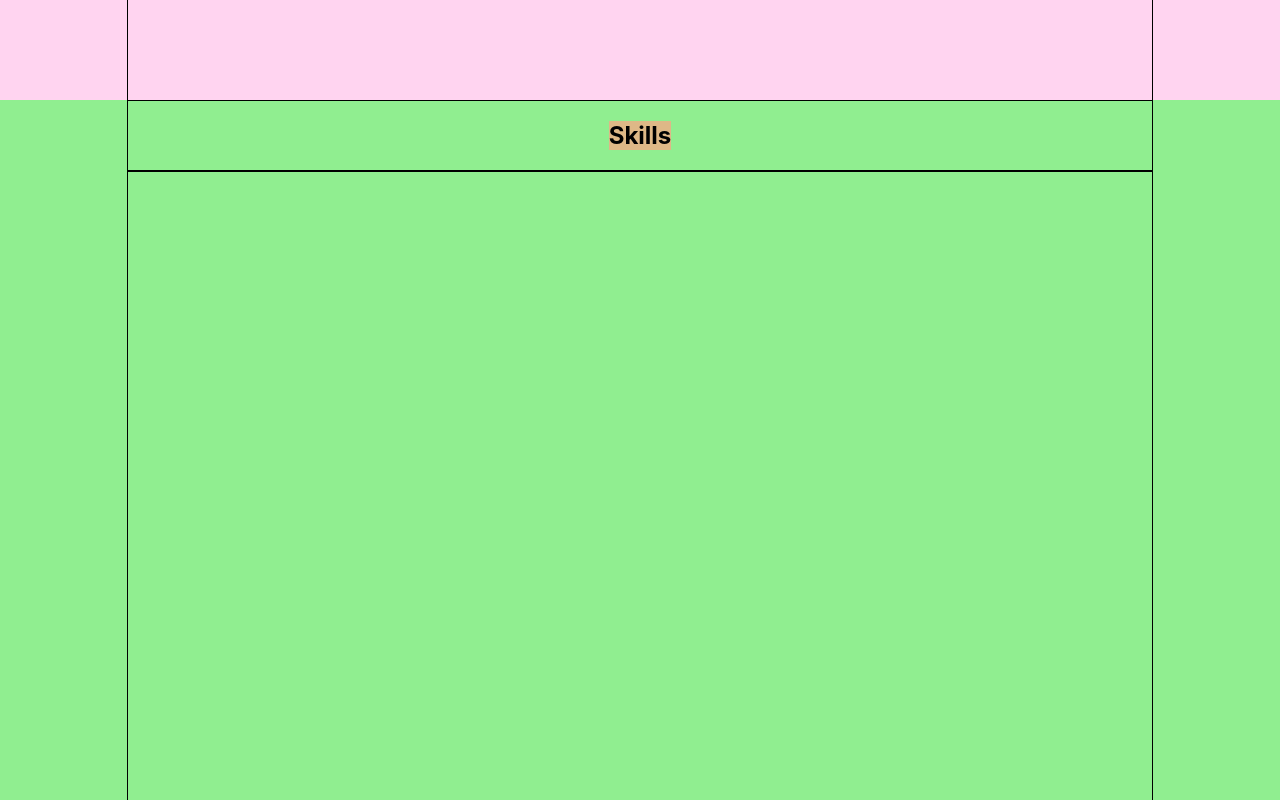
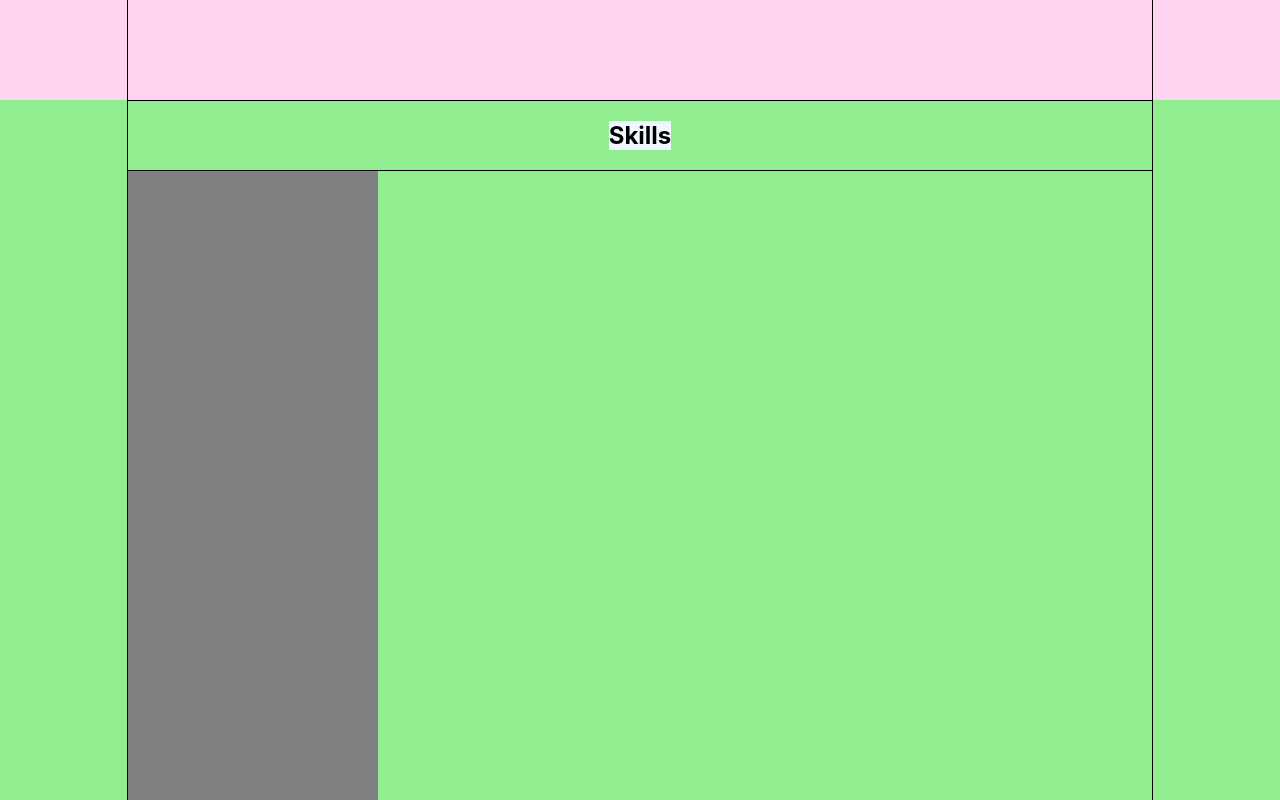
Before and after one commit to KirillDolzhenkov/portfolio, a React (Create React App) app: page / in a window 1280 px wide. Shown: the part 780-1580 px from the top of the page. Built offline with nearby package versions, Linux system fonts and the light colour scheme.

Commit message:
added skill

```diff
--- /dev/null
+++ b/src/components/Skills/Skill/Skill.js
@@ -0,0 +1,16 @@
+import React from "react"
+
+import style from "./Skill.module.css"
+
+
+const Skill = () => {
+    return (
+        <div className={style.skill}>
+
+        </div>
+    )
+}
+
+export {
+    Skill
+}
--- /dev/null
+++ b/src/components/Skills/Skill/Skill.module.css
@@ -0,0 +1,5 @@
+.skill{
+    width: 250px;
+    height: 100vh;
+    background-color: gray;
+}
--- a/src/components/Skills/Skills.js
+++ b/src/components/Skills/Skills.js
@@ -2,17 +2,21 @@ import React from "react"
 
 import style from "./Skills.module.css"
 import styleContainer from "../../common/styles/Container.module.css";
+import {Skill} from "./Skill/Skill";
 
 const Skills = () => {
     return (
         <div className={style.skillsBlock}>
             <div className={`${styleContainer.container} ${style.skillsContainer}`}>
                 <h2 className={style.title}>Skills</h2>
-                <div className={style.skills}></div>
+                <div className={style.skills}>
+                    <Skill/>
+                </div>
             </div>
         </div>
     )
 }
+
 export {
     Skills
 }
--- a/src/components/Skills/Skills.module.css
+++ b/src/components/Skills/Skills.module.css
@@ -9,7 +9,7 @@
 }
 
 .title {
-    background-color: burlywood;
+    background-color: aliceblue;
 
 }
 
```
